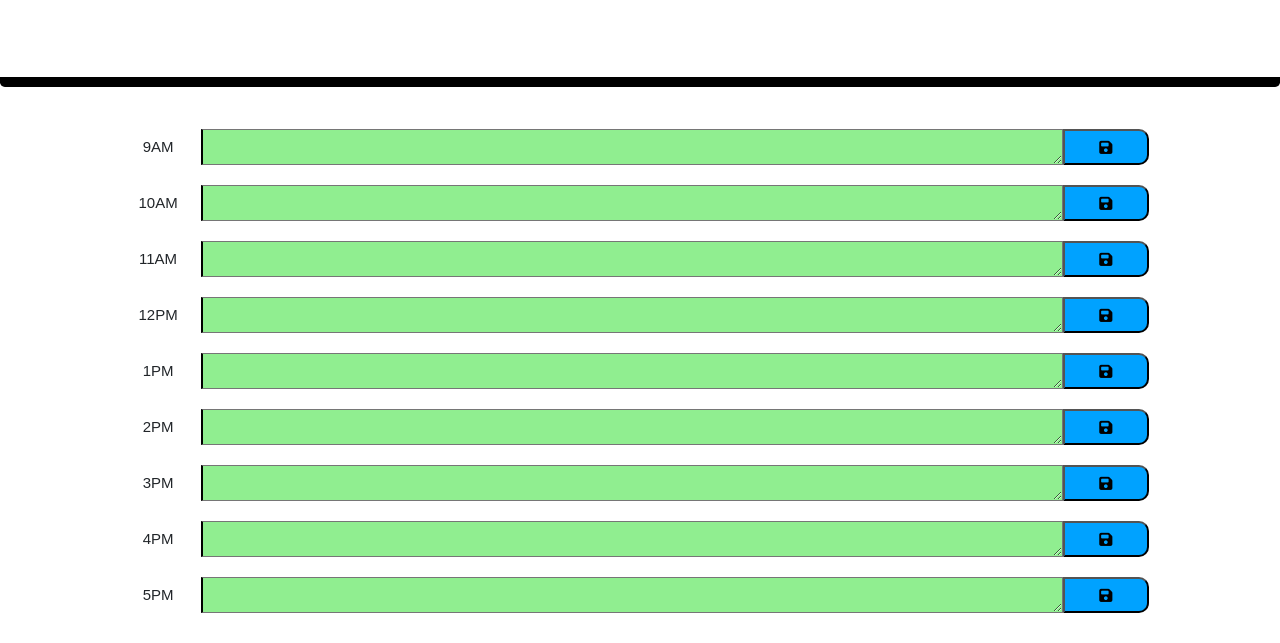
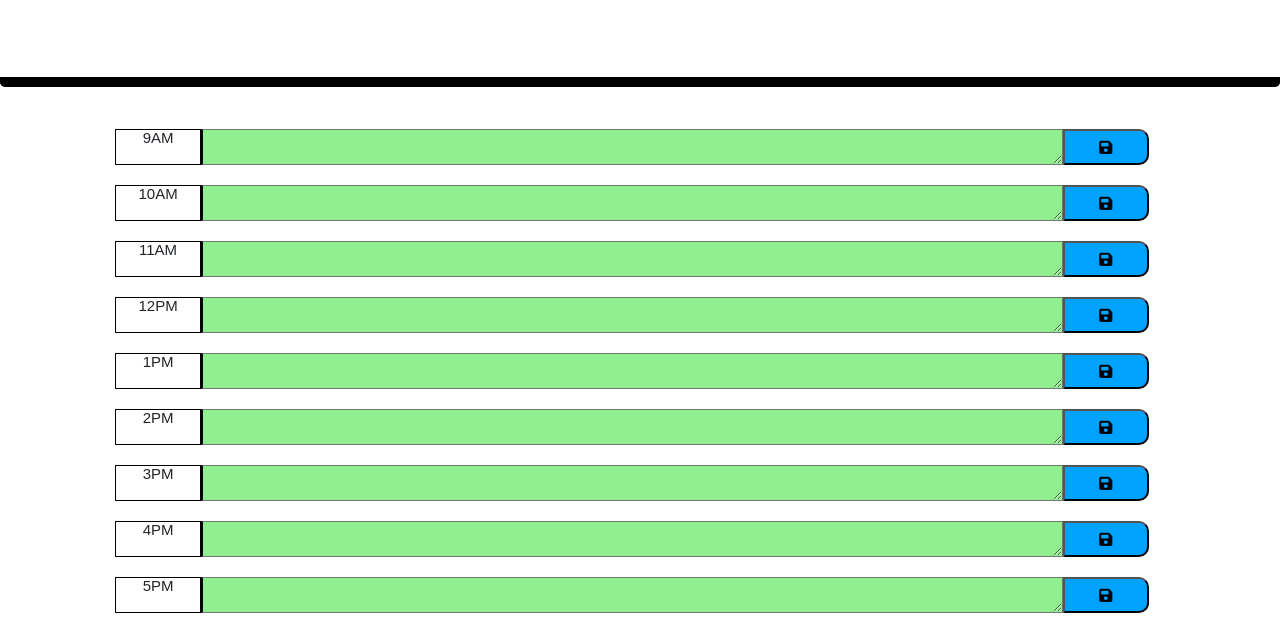
Before and after one commit to gwlee244/day-planner, a plain HTML site: page index.html in a window 1280 px wide. Shown: the part 157-800 px from the top of the page. Drawn offline with nearby package versions, Linux system fonts and the light colour scheme.

Commit message:
updated index.html

```diff
--- a/index.html
+++ b/index.html
@@ -25,7 +25,7 @@
 
         <div class = "container-main">
             <div id = "event9a" class = "row hour">
-                <div class = "col-md-1 hour">9AM</div>
+                <div class = "col-md-1 time">9AM</div>
                 <textarea class = "col-md-10 taskarea 9"></textarea>
                 <button class = "col-md-1 saveBtn">
                     <i class = "fas fa-save"></i>
@@ -33,7 +33,7 @@
             </div>
 
             <div id = "event10a" class = "row hour">
-                <div class = "col-md-1 hour">10AM</div>
+                <div class = "col-md-1 time">10AM</div>
                 <textarea class = "col-md-10 taskarea 10"></textarea>
                 <button class = "col-md-1 saveBtn">
                     <i class = "fas fa-save"></i>
@@ -41,7 +41,7 @@
             </div>
 
             <div id = "event11a" class = "row hour">
-                <div class = "col-md-1 hour">11AM</div>
+                <div class = "col-md-1 time">11AM</div>
                 <textarea class = "col-md-10 taskarea 11"></textarea>
                 <button class = "col-md-1 saveBtn">
                     <i class = "fas fa-save"></i>
@@ -49,7 +49,7 @@
             </div>
 
             <div id = "event12p" class = "row hour">
-                <div class = "col-md-1 hour">12PM</div>
+                <div class = "col-md-1 time">12PM</div>
                 <textarea class = "col-md-10 taskarea 12"></textarea>
                 <button class = "col-md-1 saveBtn">
                     <i class = "fas fa-save"></i>
@@ -57,7 +57,7 @@
             </div>
 
             <div id = "event13p" class = "row hour">
-                <div class = "col-md-1 hour">1PM</div>
+                <div class = "col-md-1 time">1PM</div>
                 <textarea class = "col-md-10 taskarea 13"></textarea>
                 <button class = "col-md-1 saveBtn">
                     <i class = "fas fa-save"></i>
@@ -66,7 +66,7 @@
 
 
             <div id = "event14p" class = "row hour">
-                <div class = "col-md-1 hour">2PM</div>
+                <div class = "col-md-1 time">2PM</div>
                 <textarea class = "col-md-10 taskarea 14"></textarea>
                 <button class = "col-md-1 saveBtn">
                     <i class = "fas fa-save"></i>
@@ -74,7 +74,7 @@
             </div>
 
             <div id = "event15p" class = "row hour">
-                <div class = "col-md-1 hour">3PM</div>
+                <div class = "col-md-1 time">3PM</div>
                 <textarea class = "col-md-10 taskarea 15"></textarea>
                 <button class = "col-md-1 saveBtn">
                     <i class = "fas fa-save"></i>
@@ -82,7 +82,7 @@
             </div>
 
             <div id = "event16p" class = "row hour">
-                <div class = "col-md-1 hour">4PM</div>
+                <div class = "col-md-1 time">4PM</div>
                 <textarea class = "col-md-10 taskarea 16"></textarea>
                 <button class = "col-md-1 saveBtn">
                     <i class = "fas fa-save"></i>
@@ -90,7 +90,7 @@
             </div>
 
             <div id = "event17p" class = "row hour">
-                <div class = "col-md-1 hour">5PM</div>
+                <div class = "col-md-1 time">5PM</div>
                 <textarea class = "col-md-10 taskarea 17"></textarea>
                 <button class = "col-md-1 saveBtn">
                     <i class = "fas fa-save"></i>
```
